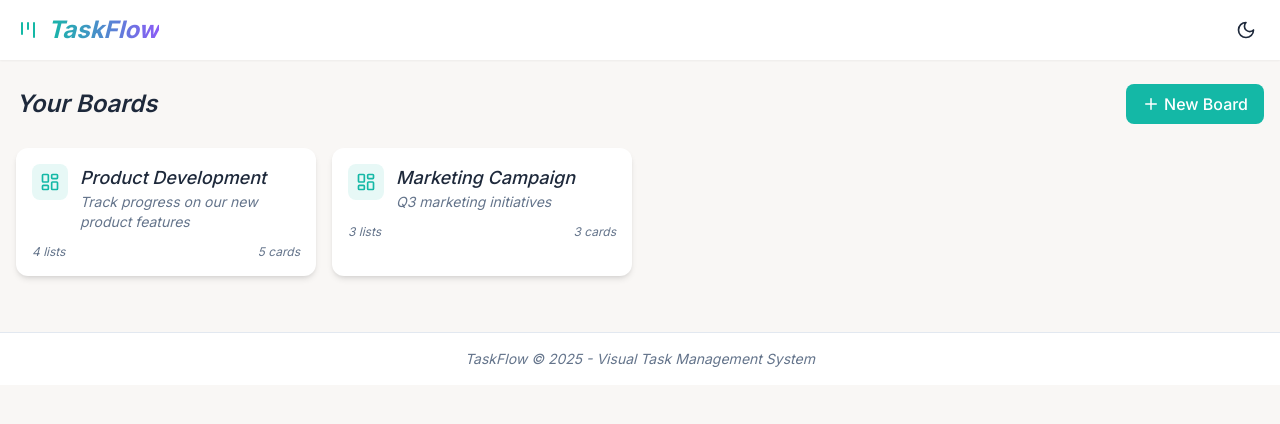
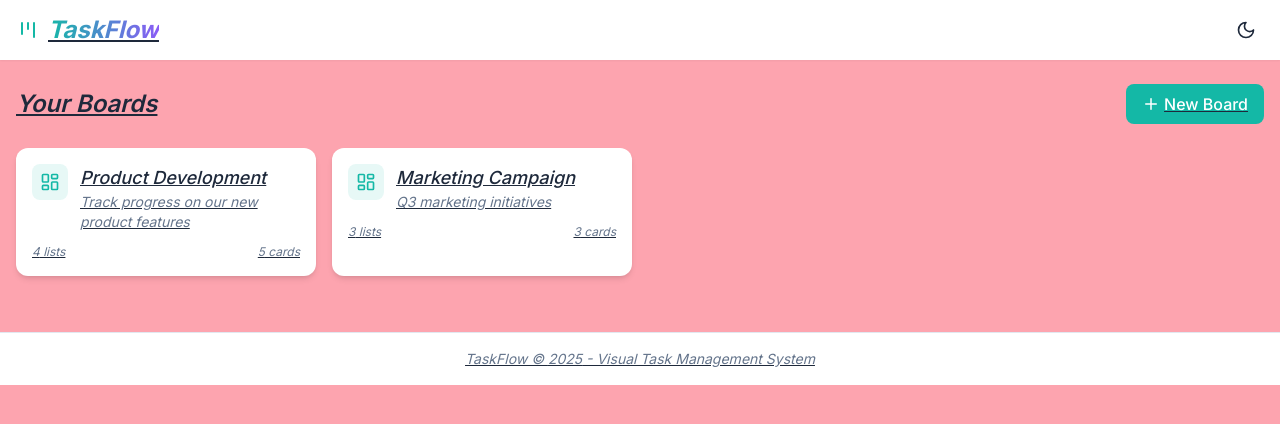
Before and after one commit to apper-canvas/taskflow-direct-wireless, a React (Vite) app: page / in a window 1280 px wide. Shown: the top 424 px of the page. Built offline with nearby package versions, Linux system fonts and the light colour scheme.

Commit message:
Add text underline to various elements and change background color from light pink (#f9f7f5) to dark pink (#fda4af) for testing purposes

```diff
--- a/src/index.css
+++ b/src/index.css
@@ -12,7 +12,7 @@
   }
 
   body {
-    @apply bg-surface-background text-surface-800 dark:bg-surface-900 dark:text-surface-100 min-h-screen italic;
+    @apply bg-surface-background text-surface-800 dark:bg-surface-900 dark:text-surface-100 min-h-screen italic underline;
   }
 
   h1, h2, h3, h4, h5, h6 {
@@ -20,15 +20,15 @@
   }
 
   h1 {
-    @apply text-3xl md:text-4xl lg:text-5xl italic;
+    @apply text-3xl md:text-4xl lg:text-5xl italic underline;
   }
 
   h2 {
-    @apply text-2xl md:text-3xl lg:text-4xl italic;
+    @apply text-2xl md:text-3xl lg:text-4xl italic underline;
   }
 
   h3 {
-    @apply text-xl md:text-2xl lg:text-3xl italic;
+    @apply text-xl md:text-2xl lg:text-3xl italic underline;
   }
 }
 
@@ -54,7 +54,7 @@
   }
 
   .input {
-    @apply w-full px-3 py-2 bg-surface-100 dark:bg-surface-700 rounded-lg border border-surface-300 dark:border-surface-600 focus:outline-none focus:ring-2 focus:ring-primary dark:focus:ring-primary-light;
+    @apply w-full px-3 py-2 bg-surface-100 dark:bg-surface-700 rounded-lg border border-surface-300 dark:border-surface-600 focus:outline-none focus:ring-2 focus:ring-primary dark:focus:ring-primary-light underline;
   }
 
   .kanban-list {
@@ -62,7 +62,7 @@
   }
 
   .kanban-card {
-    @apply bg-white dark:bg-surface-700 rounded-lg shadow-sm p-3 mb-2 cursor-pointer hover:shadow-md transition-shadow;
+    @apply bg-white dark:bg-surface-700 rounded-lg shadow-sm p-3 mb-2 cursor-pointer hover:shadow-md transition-shadow underline;
   }
 
   .glass-panel {
--- a/tailwind.config.js
+++ b/tailwind.config.js
@@ -19,7 +19,7 @@ export default {
         },
         accent: '#f59e0b',
         surface: {
-          background: '#f9f7f5',  // Professional warm-toned background
+          background: '#fda4af',  // Dark pink background for testing
           50: '#f8fafc',   // Lightest
           100: '#f1f5f9',
           200: '#e2e8f0',
```
